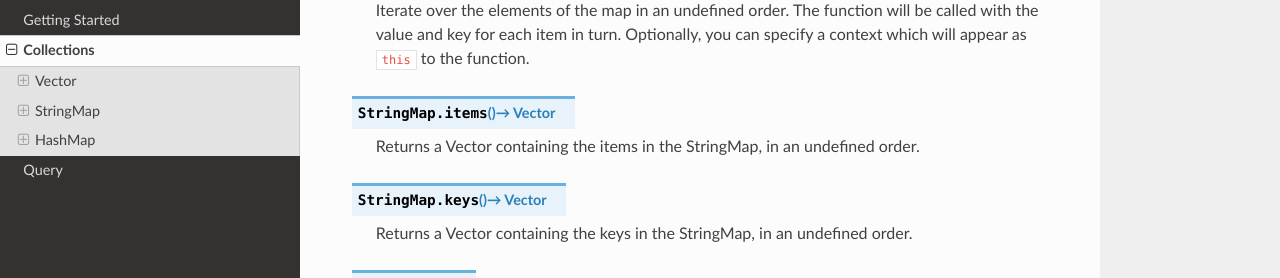
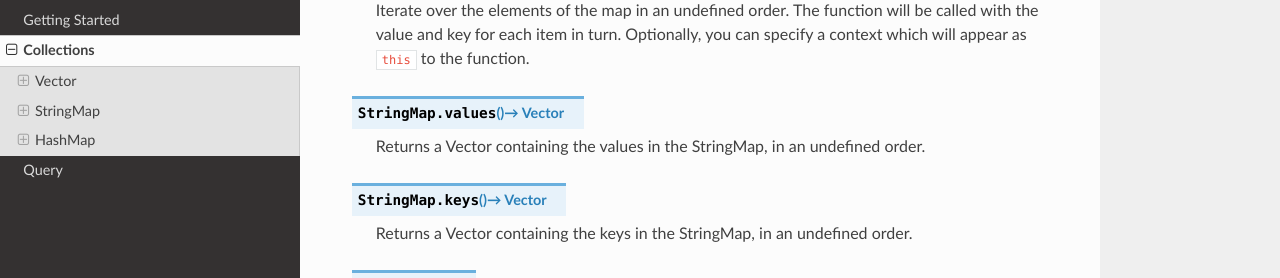
Before and after one commit to basiliskjs/basilisk, a Sphinx documentation site: the page built from docs/source/collections.rst, in a window 1280 px wide and 1400 px high, scrolled down 3089 px. Shown: the part 155-433 px from the top of the window. Built offline with Sphinx 7.4.7 and the Read the Docs theme 2.0.0, drawn with Linux system fonts in a browser that asks for light colours; some of the changed text lies outside the part shown.

Commit message:
Correct .items -> .values

```diff
--- a/docs/source/collections.rst
+++ b/docs/source/collections.rst
@@ -178,9 +178,9 @@ StringMap
     with the value and key for each item in turn.  Optionally, you can specify a context
     which will appear as ``this`` to the function.
 
-.. method:: StringMap.items() -> Vector
+.. method:: StringMap.values() -> Vector
 
-    Returns a Vector containing the items in the StringMap, in an undefined order.
+    Returns a Vector containing the values in the StringMap, in an undefined order.
 
 .. method:: StringMap.keys() -> Vector
 
@@ -243,9 +243,9 @@ HashMap
     with the value and key for each item in turn.  Optionally, you can specify a context
     which will appear as ``this`` to the function.
 
-.. method:: HashMap.items() -> Vector
+.. method:: HashMap.values() -> Vector
 
-    Returns a Vector containing the items in the StringMap, in an undefined order.
+    Returns a Vector containing the values in the StringMap, in an undefined order.
 
 .. method:: HashMap.keys() -> Vector
 
```
Also changed, not shown: 2 other files.
